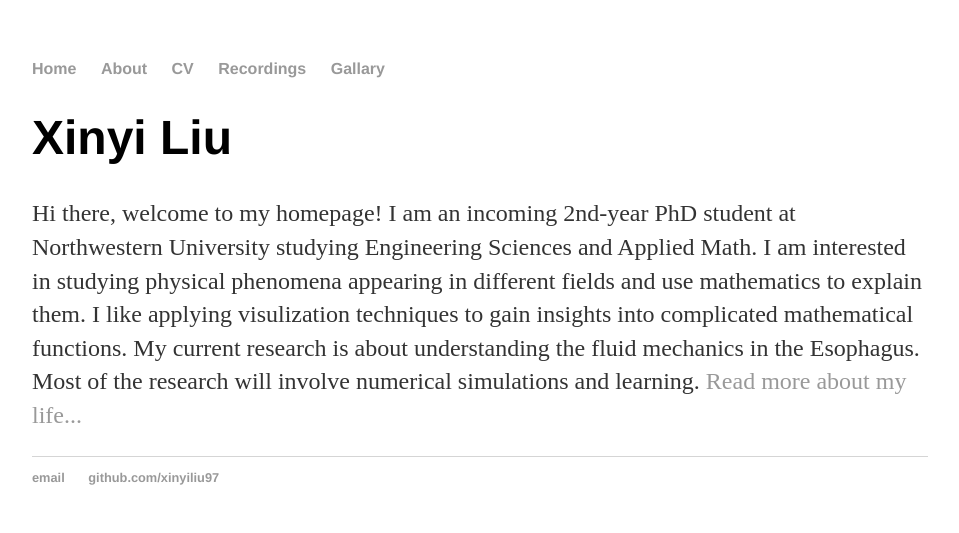
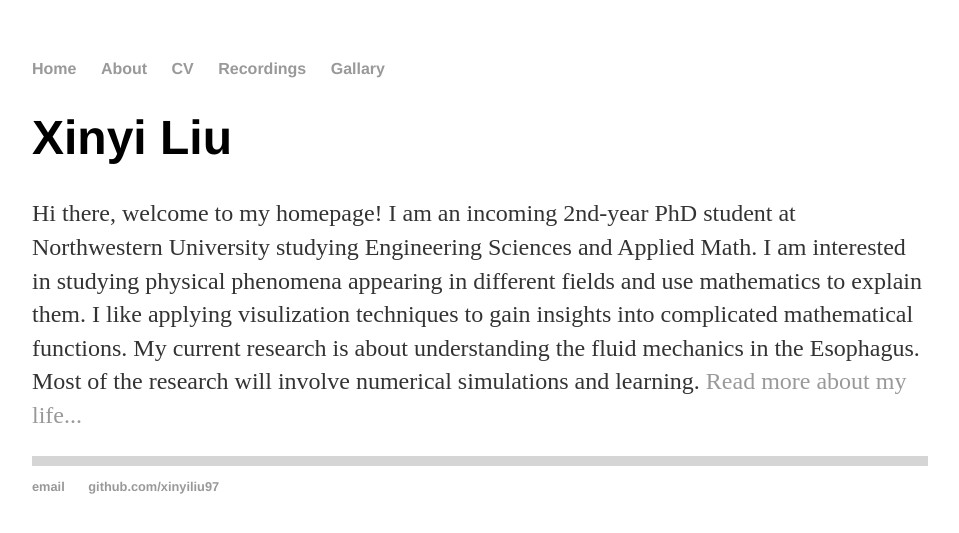
Before and after one commit to xinyiliu97/xinyiliu97.github.io, a Jekyll site: the page built from index.html, in a window 1280 px wide. Shown: the top 533 px of the page, without its empty margins (160-1119 px from the left). Built offline with Jekyll 4.4.1, drawn with Linux system fonts in a browser that asks for light colours.

Commit message:
update about

```diff
--- a/about/index.html
+++ b/about/index.html
@@ -5,7 +5,7 @@
 
 <div class="blurb">
 	<h1>{{ page.title }}</h1>
-	<p style="float: right;"><img src="DRS06804.jpg" height="400" width="400" hspace = "50"></p>
+	<p style="float: left;"><img src="DRS06804.jpg" height="400" width="400" hspace = "50"></p>
 
 <p>I grew up in Shanghai, China and obtained my B.A. degree from Wheaton College, MA.
 I started my PhD program in Engineering Sciences and Applied Mathematics at Northwestern in fall 2020.
--- a/css/main.css
+++ b/css/main.css
@@ -29,7 +29,7 @@
     color: #333;
 }
 footer {
-    border-top: 1px solid #d5d5d5;
+    border-top: 10px solid #d5d5d5;
     font-size: .8em;
 }
 
```
